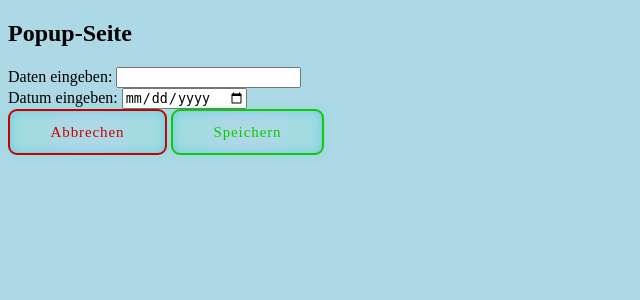
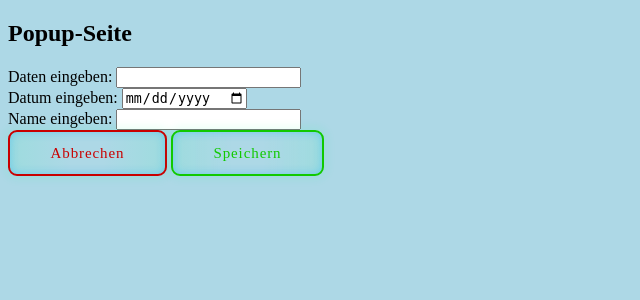
Before and after one commit to Tim10022023/ToDoListPythonProject, a Flask app: page /popup in a window 1280 px wide. Shown: the top 300 px of the page, without its empty margins (0-640 px from the left). Run offline with Flask 3, Linux system fonts and the light colour scheme.

Commit message:
neue db spalte hinzugefügt für namen -> popup fehler besteht noch

```diff
--- a/app.py
+++ b/app.py
@@ -9,6 +9,7 @@ class Eingabe(db.Model):
     id = db.Column(db.Integer, primary_key=True, autoincrement=True)
     daten = db.Column(db.String(255), nullable=False)
     datum = db.Column(db.String(255), nullable=False)
+    name = db.Column(db.String(255), nullable=False)
 
 @app.route('/')
 def startseite():
@@ -17,13 +18,15 @@ def startseite():
 
 @app.route('/popup', methods=['POST','GET'])
 def popup():
-    eingabe_daten=""
+    eingabe_daten=[]
     eingabe_datum=""
+    eingabe_name=""
     if request.method == 'POST':
         eingabe_daten = request.form["daten"]
         eingabe_datum = request.form["date"]
+        eingabe_name = request.form["name"]
 
-        neue_eingabe = Eingabe(daten=eingabe_daten, datum=eingabe_datum, id=None)
+        neue_eingabe = Eingabe(daten=eingabe_daten, datum=eingabe_datum, name=eingabe_name,)
         db.session.add(neue_eingabe)
         db.session.commit()
         #return jsonify({"success": True})
--- a/templates/index.html
+++ b/templates/index.html
@@ -21,6 +21,7 @@
           <tr>
             <th>Aufgabe</th>
             <th>Datum</th>
+            <th>Name</th>
           </tr>
         </thead>
         <tbody>
@@ -28,6 +29,7 @@
           <tr>
             <td>{{ eingabe.daten }}</td>
             <td>{{ eingabe.datum }}</td>
+            <td>{{ eingabe.name }}</td>
           </tr>
           {% endfor %}
         </tbody>
@@ -39,13 +41,16 @@
         function (event) {
           var empfangeneDaten = event.data.eingabeDaten;
           var empfangenesDatum = event.data.eingabeDatum;
+          var empfangenerName = event.data.eingabeName;
           // Hier werden die empfangenen Daten in die Tabelle ein
           var tbody = document.querySelector("table tbody");
           var newRow = tbody.insertRow();
           var cellDaten = newRow.insertCell(0);
           var cellDatum = newRow.insertCell(1);
+          var cellName = newRow.insertCell(2);
           cellDaten.textContent = empfangeneDaten;
           cellDatum.textContent = empfangenesDatum;
+          cellName.textContent = empfangenerName;
         },
         false
       );
--- a/templates/popup.html
+++ b/templates/popup.html
@@ -16,10 +16,13 @@
       <label for="date">Datum eingeben:</label>
       <input type="date" id="date" name="date" /><br />
 
-      <button id="abbrechen" type="button" onclick="closeWindow">
+      <label for="name">Name eingeben:</label>
+      <input type="text" id="name" name="name" /><br />
+
+      <button id="abbrechen" type="button" onclick="closeWindow();">
         Abbrechen
       </button>
-      <button id="save" type="submit" onclick="window.close">
+      <button id="save" type="submit" onclick="test();">
         Speichern
       </button>
     </form>
```
Also changed, not shown: instance/eingaben.db.
